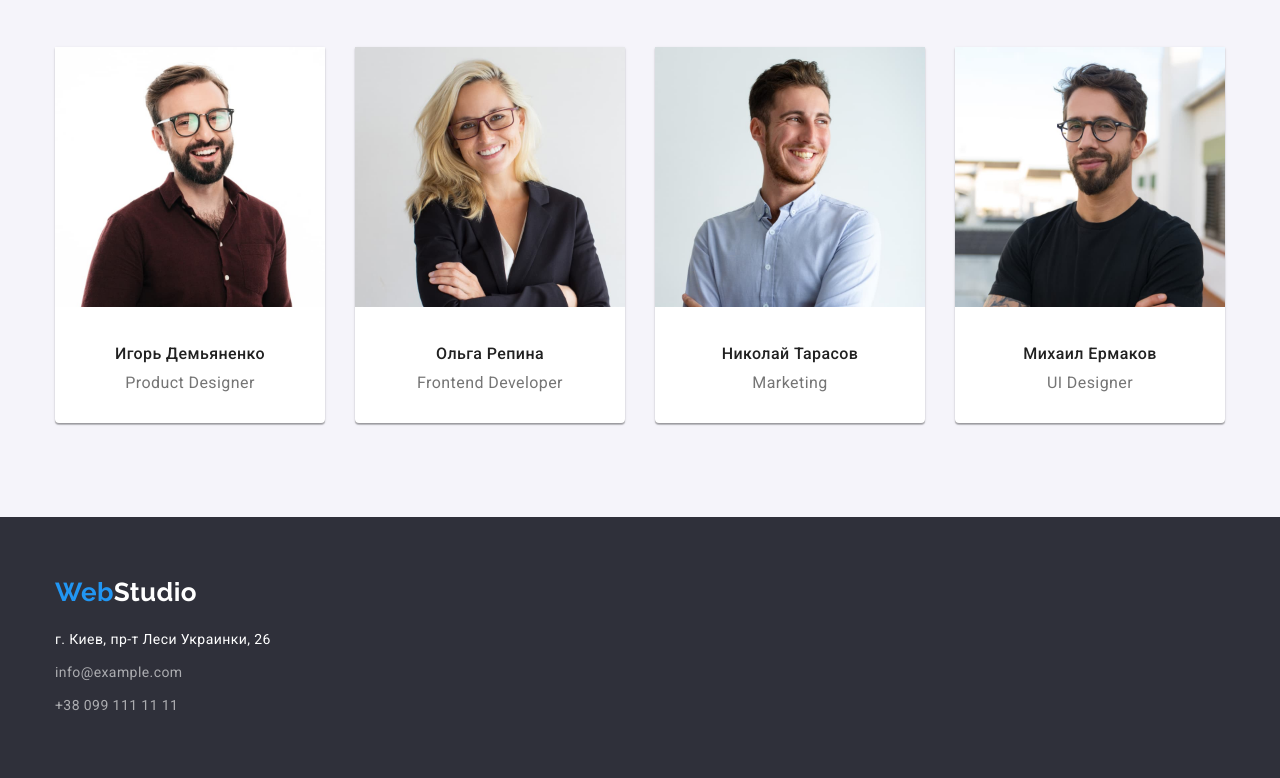
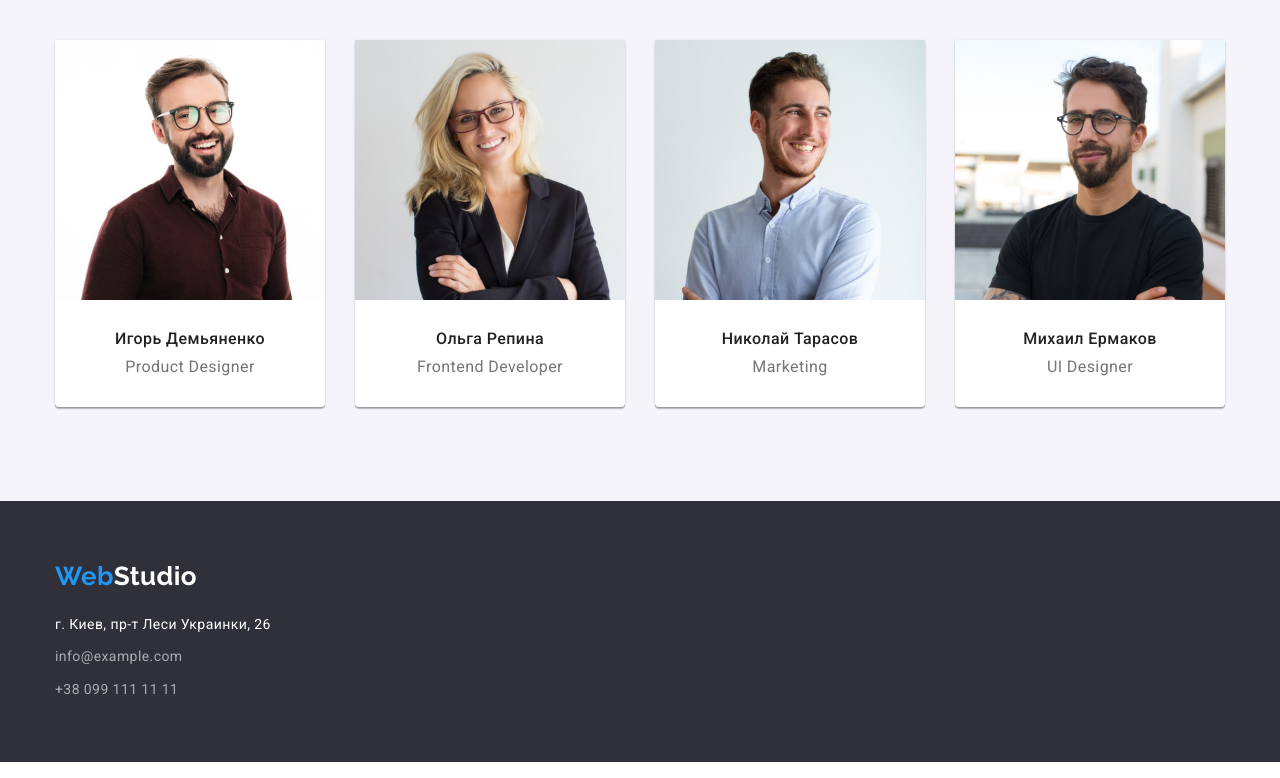
Before and after one commit to MykhailoHordiienko/goit-markup-hw-03, a plain HTML site: page index.html in a window 1280 px wide. Shown: the part 1606-2384 px from the top of the page. Drawn offline with nearby package versions, Linux system fonts and the light colour scheme.

Commit message:
Правка Ментора

```diff
--- a/css/styles.css
+++ b/css/styles.css
@@ -24,7 +24,7 @@ ul {
   padding-left: 0;
 }
 
-image {
+img {
   display: block;
   max-width: 100%;
 }
@@ -71,6 +71,7 @@ body {
 
 .logo {
   color: var(--accent-color);
+  margin-right: 93px;
   padding-top: 24px;
   padding-bottom: 25px;
   display: inline-block;
@@ -84,8 +85,9 @@ body {
 
 .logo.footer {
   display: inline-block;
-  padding-top: 60px;
+  padding-top: 0;
   padding-bottom: 0;
+  margin-right: 0;
   margin-bottom: 20px;
 }
 
@@ -112,7 +114,6 @@ body {
 
 .site-nav {
   display: flex;
-  margin-left: 93px;
 }
 
 .site-nav .item {
@@ -179,15 +180,18 @@ body {
   text-transform: uppercase;
   text-align: center;
 }
+
+.hero {
+  padding-top: 200px;
+  padding-bottom: 200px;
+}
 .hero-title {
-  padding-top: 200px;
   margin-bottom: 30px;
 }
 
 .hero-button {
   color: var(--main-white-color);
   background-color: var(--accent-color);
-  margin-bottom: 200px;
 
   letter-spacing: 0.06em;
   font-weight: 700;
@@ -276,10 +280,14 @@ body {
   margin-left: 30px;
 }
 
+.work-name {
+  padding-top: 30px;
+  padding-bottom: 30px;
+}
+
 .name-title {
   color: var(--title-text-color);
   text-align: center;
-  margin-top: 30px;
   margin-bottom: 10px;
 
   font-weight: 500;
@@ -288,7 +296,6 @@ body {
 }
 
 .work-title {
-  padding-bottom: 30px;
   text-align: center;
   font-size: 16px;
   line-height: 1.18;
@@ -298,6 +305,8 @@ body {
 
 .footer {
   background-color: var(--secondary-background);
+  padding-top: 60px;
+  padding-bottom: 60px;
 }
 
 .address {
@@ -310,13 +319,8 @@ body {
   font-style: normal;
 }
 
-.contact.mail {
-  display: inline-block;
+.mail {
   margin-bottom: 9px;
-}
-.contact.tel {
-  display: inline-block;
-  padding-bottom: 60px;
 }
 
 .footer-contact .contact {
@@ -391,7 +395,6 @@ body {
 
 .photo-text {
   padding: 20px 24px;
-  margin-top: -7px;
   background: var(--main-white-color);
   border-bottom: 1px solid #eeeeee;
   border-left: 1px solid #eeeeee;
--- a/index.html
+++ b/index.html
@@ -143,8 +143,10 @@
                 alt="продукт-менеджер"
                 width="270"
               />
+              <div class="work-name">
                 <h3 class="name-title">Игорь Демьяненко</h3>
                 <p class="work-title" lang="en">Product Designer</p>
+              </div>
             </li>
 
             <li class="item border-photo">
@@ -153,18 +155,24 @@
                 alt="фронтенд-разработчик"
                 width="270"
               />
+              <div class="work-name">
                 <h3 class="name-title">Ольга Репина</h3>
                 <p class="work-title" lang="en">Frontend Developer</p>
+              </div>
             </li>
             <li class="item border-photo">
               <img src="./images/marketing.jpg" alt="маркетинг" width="270" />
+              <div class="work-name">
                 <h3 class="name-title">Николай Тарасов</h3>
                 <p class="work-title" lang="en">Marketing</p>
+              </div>
             </li>
             <li class="item border-photo">
               <img src="./images/ui-designer.jpg" alt="дезайнер" width="270" />
+              <div class="work-name">
                 <h3 class="name-title">Михаил Ермаков</h3>
                 <p class="work-title" lang="en">UI Designer</p>
+              </div>
             </li>
           </ul>
         </div>
@@ -180,8 +188,8 @@
         >
         <address class="address">г. Киев, пр-т Леси Украинки, 26</address>
         <ul class="footer-contact list">
-          <li>
-            <a class="contact mail" href="mailto:info@example.com"
+          <li class="mail">
+            <a class="contact" href="mailto:info@example.com"
               >info@example.com</a
             >
           </li>
```
Also changed, not shown: portfolio.html (+6 -14 lines). Lines whose indentation alone changed are shown as unchanged.
